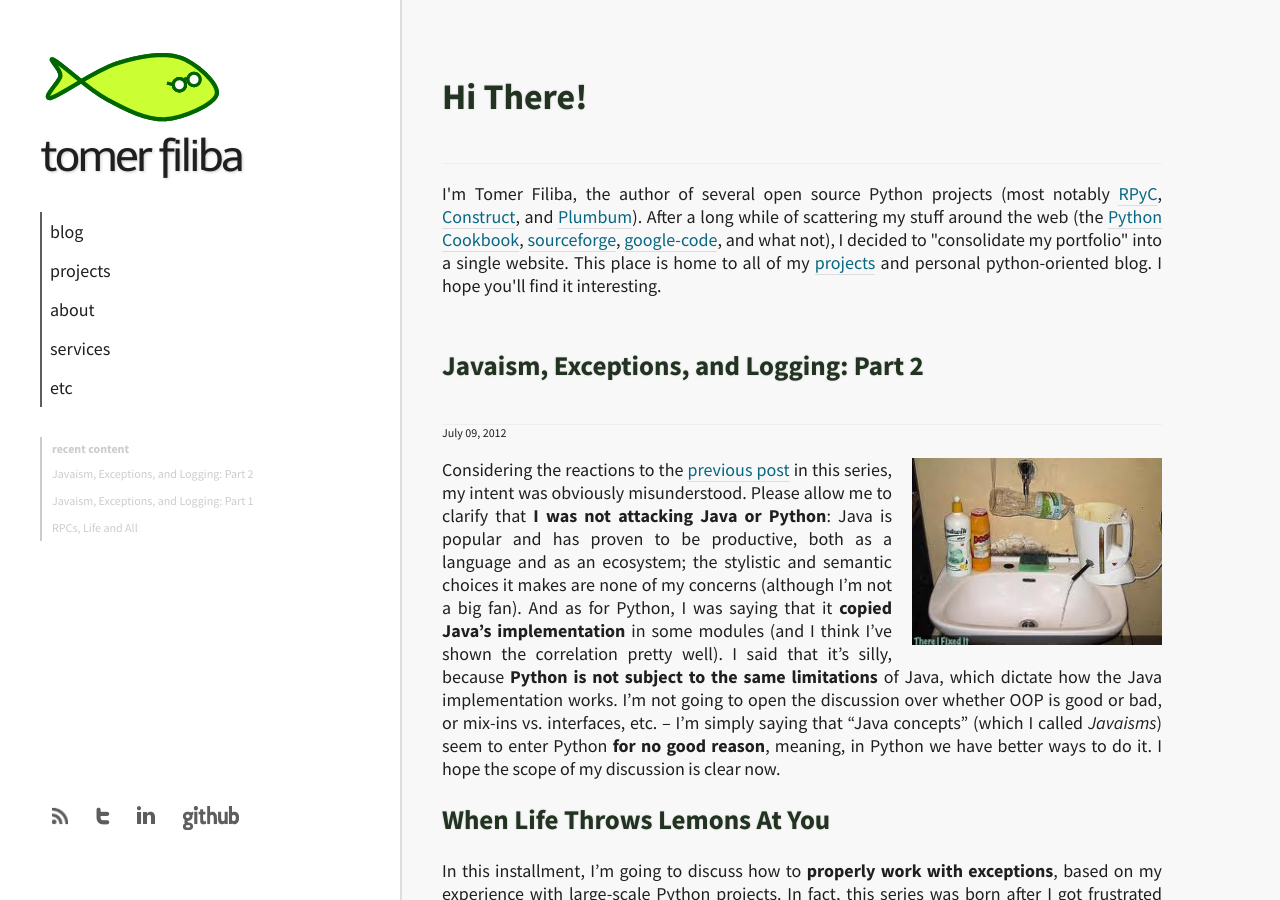
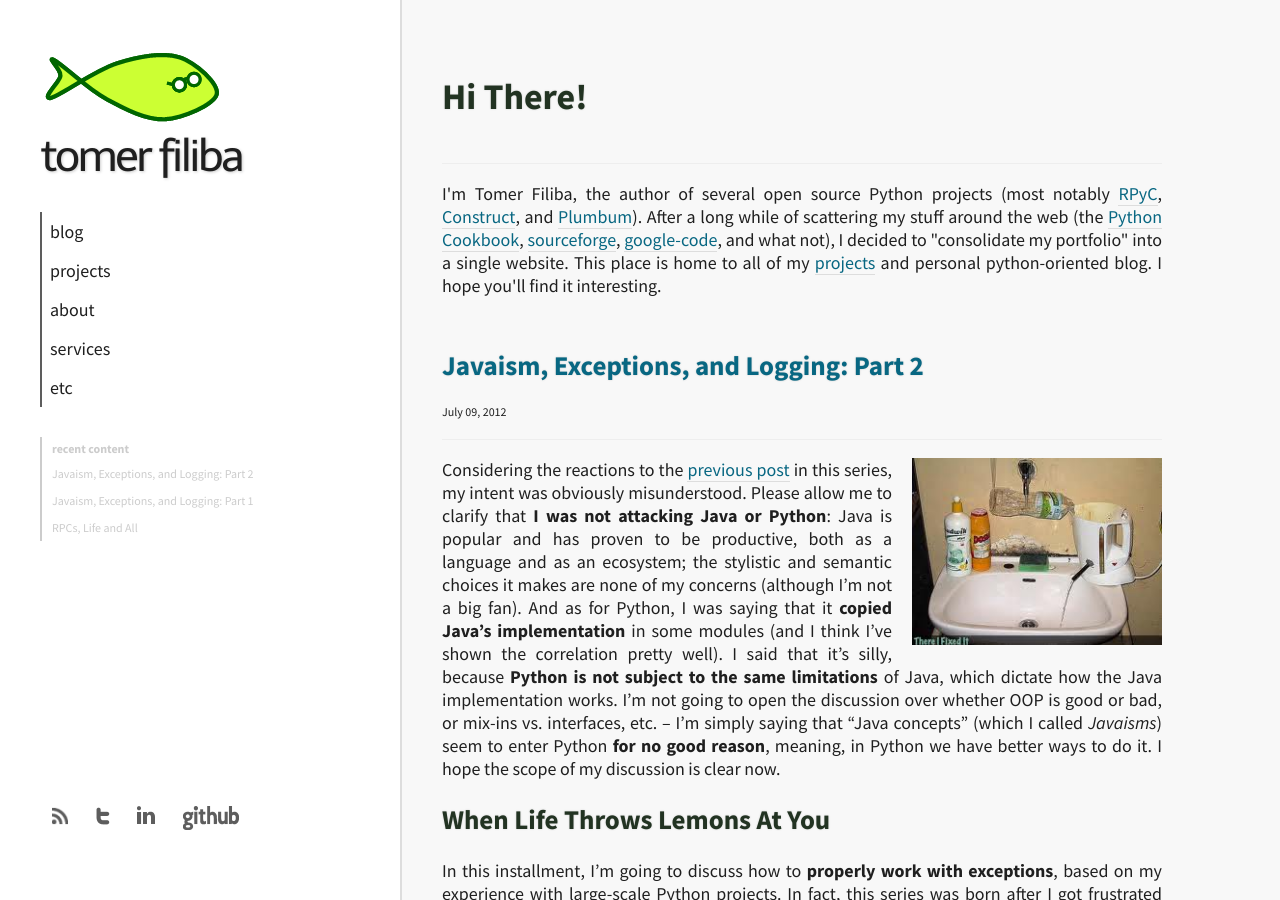
Before and after one commit to tomerfiliba/tomerfiliba.github.io, a Jekyll site: the page built from index.html, in a window 1280 px wide and 900 px high. Built offline with Jekyll 4.4.1, drawn with Linux system fonts in a browser that asks for light colours; Markdown is read by kramdown in place of the engine named in the settings.

Commit message:
new design

```diff
--- a/index.html
+++ b/index.html
@@ -19,9 +19,9 @@
 {% unless post.draft %}
 
     <div class="section">
-        <a href="{{ post.url }}"><h2>{{ post.title }}</h2></a>
+        <h2><a href="{{ post.url }}" style="border:none;">{{ post.title }}</a></h2>
+        <span class="datebox">{{ post.date | date: '%B %d, %Y' }}</span>
     </div>
-    <span class="datebox">{{ post.date | date: '%B %d, %Y' }}</span>
     {{ post.content }}
     <span class="comments"><a href="{{ post.url }}">Comment on the post's page</a></span>
 
```
